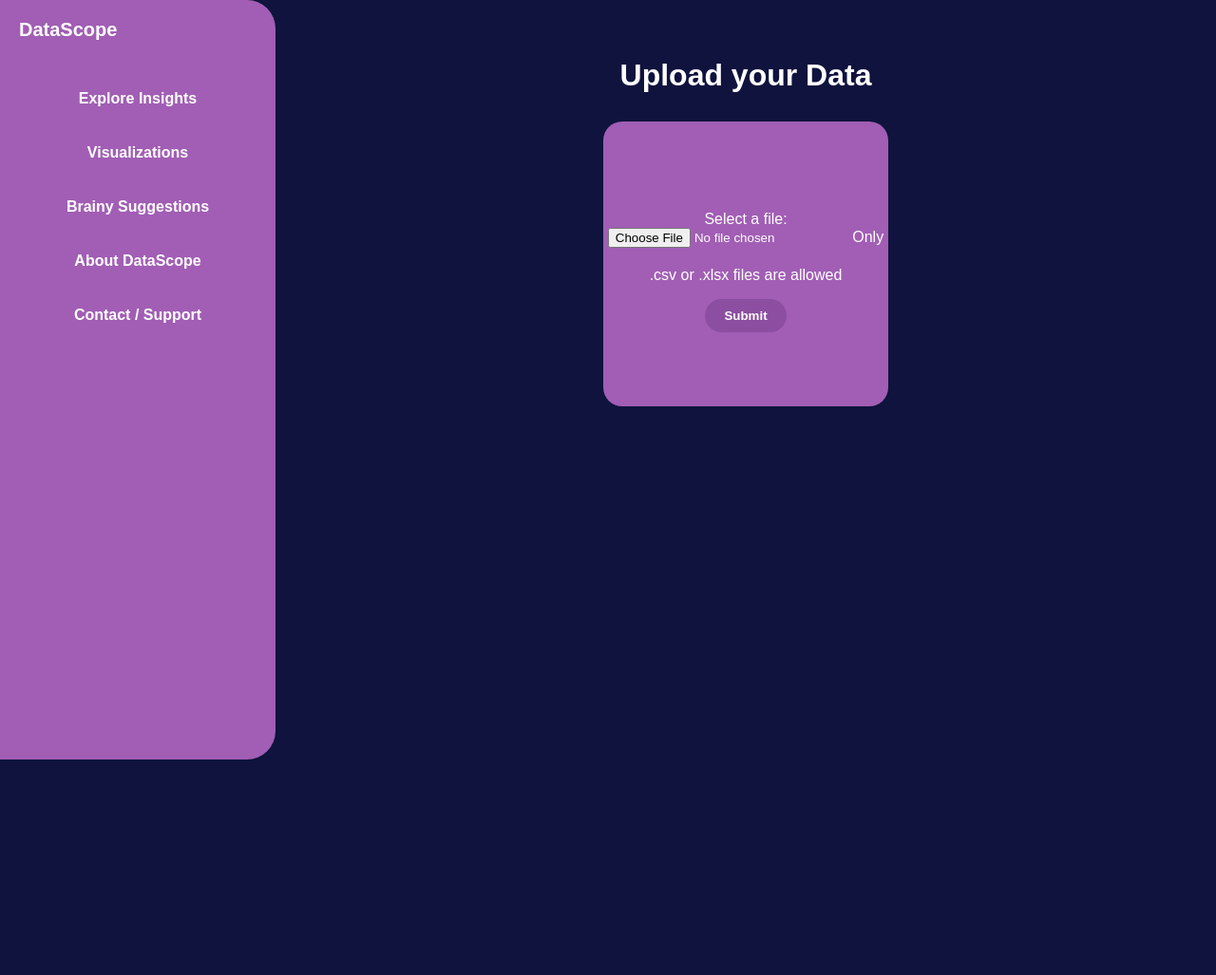
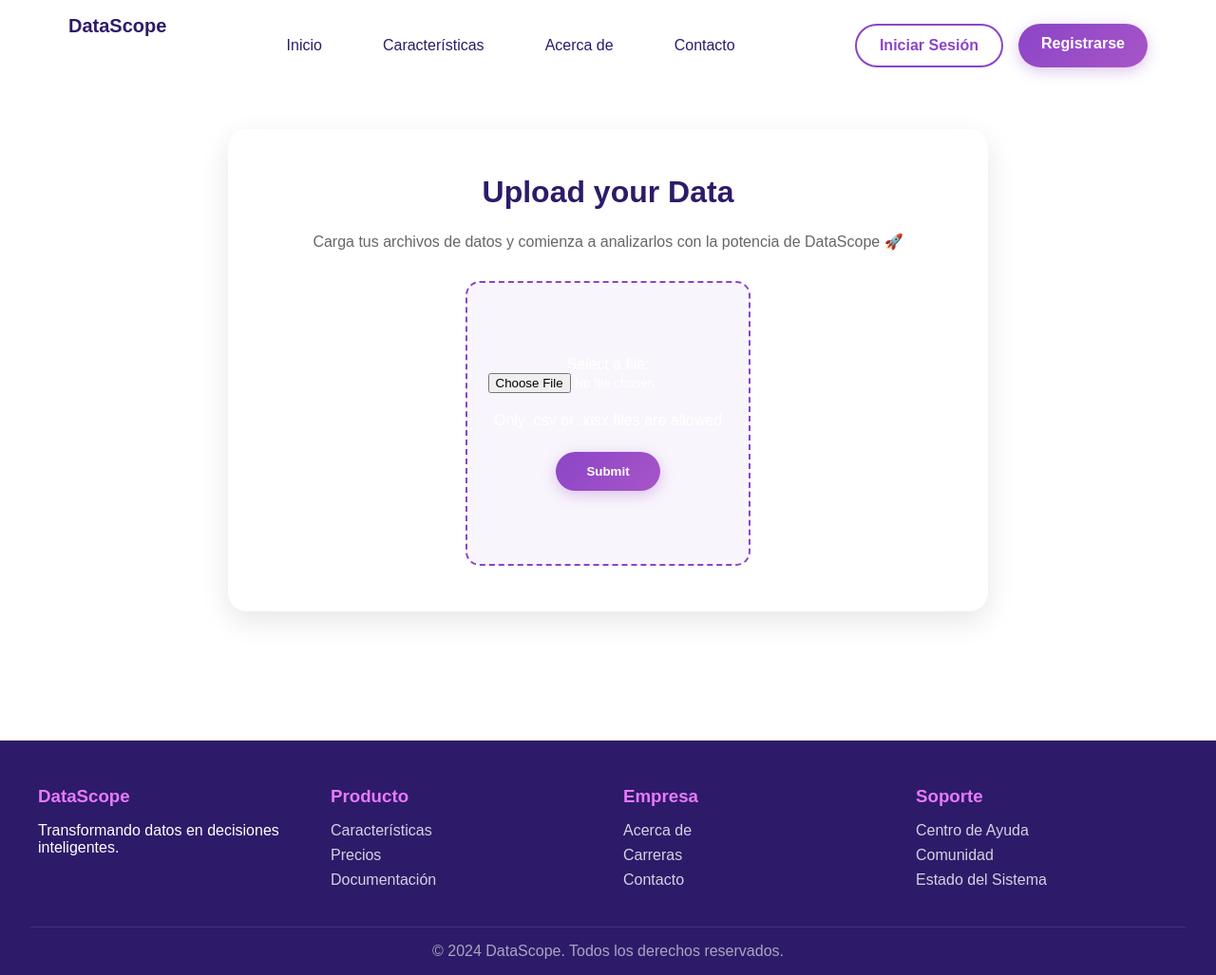
Before and after one commit to mariafer26/DataScope, a Django app: page /upload/ in a window 1280 px wide. Shown: the whole page at 95% size. Before the commit the page ends 800 px from the top, so only its background shows below. Run offline with Django 4.2, Linux system fonts and the light colour scheme.

Commit message:
Created Base & Extended Links with Style

```diff
--- /dev/null
+++ b/DataScope/Data/templates/base.html
@@ -0,0 +1,564 @@
+<!DOCTYPE html>
+<html lang="es">
+<head>
+    <meta charset="UTF-8">
+    <meta name="viewport" content="width=device-width, initial-scale=1.0">
+    <title>{% block title %}DataScope - Your data, smarter{% endblock %}</title>
+    <style>
+        * {
+            margin: 0;
+            padding: 0;
+            box-sizing: border-box;
+        }
+
+        body {
+            font-family: 'Inter', -apple-system, BlinkMacSystemFont, 'Segoe UI', Roboto, sans-serif;
+            overflow-x: hidden;
+        }
+
+        /* Header */
+        .header {
+            position: fixed;
+            top: 0;
+            width: 100%;
+            z-index: 1000;
+            background: rgba(255, 255, 255, 0.95);
+            backdrop-filter: blur(20px);
+            border-bottom: 1px solid rgba(255, 255, 255, 0.1);
+            padding: 1rem 0;
+            transition: all 0.3s ease;
+        }
+
+        .nav-container {
+            max-width: 1200px;
+            margin: 0 auto;
+            display: flex;
+            justify-content: space-between;
+            align-items: center;
+            padding: 0 2rem;
+        }
+
+        .logo {
+            font-size: 1.8rem;
+            font-weight: 800;
+            color: #2D1B69;
+            text-decoration: none;
+        }
+
+        .nav-links {
+            display: flex;
+            gap: 2rem;
+            list-style: none;
+        }
+
+        .nav-links a {
+            text-decoration: none;
+            color: #2D1B69;
+            font-weight: 500;
+            transition: all 0.3s ease;
+            padding: 0.5rem 1rem;
+            border-radius: 8px;
+        }
+
+        .nav-links a:hover {
+            background: rgba(139, 69, 199, 0.1);
+            color: #8B45C7;
+        }
+
+        .auth-buttons {
+            display: flex;
+            gap: 1rem;
+        }
+
+        .btn-login {
+            padding: 0.75rem 1.5rem;
+            border: 2px solid #8B45C7;
+            background: transparent;
+            color: #8B45C7;
+            text-decoration: none;
+            border-radius: 25px;
+            font-weight: 600;
+            transition: all 0.3s ease;
+        }
+
+        .btn-login:hover {
+            background: #8B45C7;
+            color: white;
+            transform: translateY(-2px);
+        }
+
+        .btn-register {
+            padding: 0.75rem 1.5rem;
+            background: linear-gradient(135deg, #8B45C7, #A855C7);
+            color: white;
+            text-decoration: none;
+            border-radius: 25px;
+            font-weight: 600;
+            transition: all 0.3s ease;
+            box-shadow: 0 4px 15px rgba(139, 69, 199, 0.3);
+        }
+
+        .btn-register:hover {
+            transform: translateY(-2px);
+            box-shadow: 0 6px 20px rgba(139, 69, 199, 0.4);
+        }
+
+        /* Hero Section */
+        .hero {
+            min-height: 100vh;
+            background: linear-gradient(135deg, #8B45C7 0%, #A855C7 50%, #2D1B69 100%);
+            position: relative;
+            display: flex;
+            align-items: center;
+            overflow: hidden;
+        }
+
+        .hero::before {
+            content: '';
+            position: absolute;
+            top: 0;
+            left: 0;
+            right: 0;
+            bottom: 0;
+            background: radial-gradient(circle at 20% 80%, rgba(255, 255, 255, 0.1) 0%, transparent 50%),
+                        radial-gradient(circle at 80% 20%, rgba(255, 255, 255, 0.1) 0%, transparent 50%);
+        }
+
+        .hero-content {
+            max-width: 1200px;
+            margin: 0 auto;
+            padding: 2rem;
+            display: grid;
+            grid-template-columns: 1fr 1fr;
+            gap: 4rem;
+            align-items: center;
+            position: relative;
+            z-index: 2;
+        }
+
+        .hero-text {
+            color: white;
+        }
+
+        .hero-title {
+            font-size: clamp(3rem, 8vw, 6rem);
+            font-weight: 900;
+            line-height: 0.9;
+            margin-bottom: 1rem;
+            background: linear-gradient(45deg, #fff, #E879F9);
+            background-clip: text;
+            -webkit-background-clip: text;
+            -webkit-text-fill-color: transparent;
+            text-shadow: 0 0 30px rgba(255, 255, 255, 0.5);
+        }
+
+        .hero-subtitle {
+            font-size: 1.5rem;
+            margin-bottom: 2rem;
+            opacity: 0.9;
+            font-weight: 300;
+        }
+
+        .hero-cta {
+            display: flex;
+            gap: 1rem;
+            margin-top: 2rem;
+        }
+
+        .btn-primary {
+            padding: 1rem 2rem;
+            background: rgba(255, 255, 255, 0.2);
+            backdrop-filter: blur(10px);
+            color: white;
+            text-decoration: none;
+            border-radius: 50px;
+            font-weight: 600;
+            border: 1px solid rgba(255, 255, 255, 0.3);
+            transition: all 0.3s ease;
+            display: inline-flex;
+            align-items: center;
+            gap: 0.5rem;
+        }
+
+        .btn-primary:hover {
+            background: rgba(255, 255, 255, 0.3);
+            transform: translateY(-3px);
+            box-shadow: 0 10px 25px rgba(0, 0, 0, 0.2);
+        }
+
+        .btn-secondary {
+            padding: 1rem 2rem;
+            background: transparent;
+            color: white;
+            text-decoration: none;
+            border-radius: 50px;
+            font-weight: 600;
+            border: 2px solid rgba(255, 255, 255, 0.3);
+            transition: all 0.3s ease;
+        }
+
+        .btn-secondary:hover {
+            background: rgba(255, 255, 255, 0.1);
+            border-color: rgba(255, 255, 255, 0.6);
+        }
+
+        /* Hero Visual */
+        .hero-visual {
+            position: relative;
+            display: flex;
+            justify-content: center;
+            align-items: center;
+        }
+
+        .floating-cards-container {
+            display: flex;
+            flex-direction: column;
+            gap: 1.5rem;
+            justify-content: center;
+            align-items: flex-start;
+        }
+
+        .floating-card {
+            background: rgba(255, 255, 255, 0.1);
+            backdrop-filter: blur(20px);
+            border: 1px solid rgba(255, 255, 255, 0.2);
+            border-radius: 20px;
+            padding: 1.5rem;
+            width: 300px;
+            height: 150px;
+            display: flex;
+            align-items: center;
+            gap: 1rem;
+            animation: float 6s ease-in-out infinite;
+        }
+
+        .floating-card:nth-child(1) {
+            animation-delay: 0s;
+        }
+
+        .floating-card:nth-child(2) {
+            animation-delay: -2s;
+        }
+
+        .floating-card:nth-child(3) {
+            animation-delay: -4s;
+        }
+
+        .card-content {
+            flex: 1;
+        }
+
+        @keyframes float {
+            0%, 100% { transform: translateY(0px); }
+            50% { transform: translateY(-20px); }
+        }
+
+        .card-icon {
+            width: 60px;
+            height: 60px;
+            background: linear-gradient(135deg, #E879F9, #C084FC);
+            border-radius: 12px;
+            display: flex;
+            align-items: center;
+            justify-content: center;
+            font-size: 1.5rem;
+            flex-shrink: 0;
+        }
+
+        .card-title {
+            color: white;
+            font-weight: 700;
+            margin-bottom: 0.5rem;
+            font-size: 1.2rem;
+        }
+
+        .card-description {
+            color: rgba(255, 255, 255, 0.8);
+            font-size: 0.9rem;
+            line-height: 1.4;
+        }
+
+        /* Main Content */
+        .main-content {
+            position: relative;
+            background: white;
+            z-index: 1;
+        }
+
+        /* Features Section */
+        .features {
+            padding: 5rem 2rem;
+            max-width: 1200px;
+            margin: 0 auto;
+        }
+
+        .section-title {
+            text-align: center;
+            font-size: 2.5rem;
+            font-weight: 800;
+            color: #2D1B69;
+            margin-bottom: 3rem;
+        }
+
+        .features-grid {
+            display: grid;
+            grid-template-columns: repeat(auto-fit, minmax(300px, 1fr));
+            gap: 2rem;
+        }
+
+        .feature-card {
+            background: white;
+            border-radius: 20px;
+            padding: 2rem;
+            text-align: center;
+            box-shadow: 0 10px 30px rgba(139, 69, 199, 0.1);
+            transition: all 0.3s ease;
+            border: 1px solid rgba(139, 69, 199, 0.1);
+        }
+
+        .feature-card:hover {
+            transform: translateY(-10px);
+            box-shadow: 0 20px 40px rgba(139, 69, 199, 0.2);
+        }
+
+        .feature-icon {
+            width: 80px;
+            height: 80px;
+            background: linear-gradient(135deg, #8B45C7, #A855C7);
+            border-radius: 20px;
+            display: flex;
+            align-items: center;
+            justify-content: center;
+            margin: 0 auto 1.5rem;
+            font-size: 2rem;
+            color: white;
+        }
+
+        .feature-title {
+            font-size: 1.5rem;
+            font-weight: 700;
+            color: #2D1B69;
+            margin-bottom: 1rem;
+        }
+
+        .feature-description {
+            color: #666;
+            line-height: 1.6;
+        }
+
+        /* Footer */
+        .footer {
+            background: #2D1B69;
+            color: white;
+            padding: 3rem 2rem 1rem;
+        }
+
+        .footer-content {
+            max-width: 1200px;
+            margin: 0 auto;
+            display: grid;
+            grid-template-columns: repeat(auto-fit, minmax(250px, 1fr));
+            gap: 2rem;
+        }
+
+        .footer-section h3 {
+            margin-bottom: 1rem;
+            color: #E879F9;
+        }
+
+        .footer-section a {
+            color: rgba(255, 255, 255, 0.8);
+            text-decoration: none;
+            display: block;
+            margin-bottom: 0.5rem;
+            transition: color 0.3s ease;
+        }
+
+        .footer-section a:hover {
+            color: #E879F9;
+        }
+
+        .footer-bottom {
+            border-top: 1px solid rgba(255, 255, 255, 0.1);
+            margin-top: 2rem;
+            padding-top: 1rem;
+            text-align: center;
+            color: rgba(255, 255, 255, 0.6);
+        }
+
+        /* Responsive */
+        @media (max-width: 768px) {
+            .hero-content {
+                grid-template-columns: 1fr;
+                text-align: center;
+            }
+
+            .nav-links {
+                display: none;
+            }
+
+            .hero-visual {
+                margin-top: 2rem;
+            }
+
+            .floating-cards-container {
+                flex-direction: column;
+                gap: 1rem;
+            }
+
+            .floating-card {
+                width: 100%;
+                max-width: 280px;
+            }
+        }
+    </style>
+    {% block extra_css %}{% endblock %}
+</head>
+<body>
+    <!-- Header -->
+    <header class="header">
+        <div class="nav-container">
+            <a href="{% url 'home' %}" class="logo">DataScope</a>
+            <nav>
+                <ul class="nav-links">
+                    <li><a href="{% url 'home' %}">Inicio</a></li>
+                    <li><a href="#features">Características</a></li>
+                    <li><a href="#about">Acerca de</a></li>
+                    <li><a href="#contact">Contacto</a></li>
+                </ul>
+            </nav>
+            <div class="auth-buttons">
+                <a href="{% url 'login' %}" class="btn-login">Iniciar Sesión</a>
+                <a href="{% url 'register' %}" class="btn-register">Registrarse</a>
+            </div>
+        </div>
+    </header>
+
+    <!-- Main Content -->
+    <main class="main-content">
+        {% block content %}
+        <!-- Hero Section -->
+        <section class="hero">
+            <div class="hero-content">
+                <div class="hero-text">
+                    <h1 class="hero-title">Data<br>Scope</h1>
+                    <p class="hero-subtitle">Your data, smarter</p>
+                    <p style="opacity: 0.8; margin-bottom: 2rem;">Transforma tus datos en insights poderosos con nuestra plataforma de análisis inteligente.</p>
+
+
+                </div>
+
+                <div class="hero-visual">
+                    <div class="floating-cards-container">
+                        <div class="floating-card">
+                            <div class="card-icon">📊</div>
+                            <div class="card-content">
+                                <h3 class="card-title">Analytics</h3>
+                                <p class="card-description">Visualiza tus datos con gráficos interactivos y dashboards personalizables</p>
+                            </div>
+                        </div>
+                        <div class="floating-card">
+                            <div class="card-icon">🤖</div>
+                            <div class="card-content">
+                                <h3 class="card-title">AI Insights</h3>
+                                <p class="card-description">Descubre patrones ocultos con inteligencia artificial</p>
+                            </div>
+                        </div>
+                        <div class="floating-card">
+                            <div class="card-icon">⚡</div>
+                            <div class="card-content">
+                                <h3 class="card-title">Real-time</h3>
+                                <p class="card-description">Datos actualizados en tiempo real</p>
+                            </div>
+                        </div>
+                    </div>
+                </div>
+            </div>
+        </section>
+
+        <!-- Features Section -->
+        <section id="features" class="features">
+            <h2 class="section-title">Características Principales</h2>
+            <div class="features-grid">
+                <div class="feature-card">
+                    <div class="feature-icon">📈</div>
+                    <h3 class="feature-title">Análisis Avanzado</h3>
+                    <p class="feature-description">Herramientas de análisis potentes para extraer insights valiosos de tus datos.</p>
+                </div>
+                <div class="feature-card">
+                    <div class="feature-icon">🔄</div>
+                    <h3 class="feature-title">Integración Fácil</h3>
+                    <p class="feature-description">Conecta todas tus fuentes de datos en una sola plataforma unificada.</p>
+                </div>
+                <div class="feature-card">
+                    <div class="feature-icon">🛡️</div>
+                    <h3 class="feature-title">Seguridad Total</h3>
+                    <p class="feature-description">Protección de nivel empresarial para mantener tus datos seguros.</p>
+                </div>
+            </div>
+        </section>
+        {% endblock %}
+    </main>
+
+    <!-- Footer -->
+    <footer class="footer">
+        <div class="footer-content">
+            <div class="footer-section">
+                <h3>DataScope</h3>
+                <p>Transformando datos en decisiones inteligentes.</p>
+            </div>
+            <div class="footer-section">
+                <h3>Producto</h3>
+                <a href="#features">Características</a>
+                <a href="#pricing">Precios</a>
+                <a href="#docs">Documentación</a>
+            </div>
+            <div class="footer-section">
+                <h3>Empresa</h3>
+                <a href="#about">Acerca de</a>
+                <a href="#careers">Carreras</a>
+                <a href="#contact">Contacto</a>
+            </div>
+            <div class="footer-section">
+                <h3>Soporte</h3>
+                <a href="#help">Centro de Ayuda</a>
+                <a href="#community">Comunidad</a>
+                <a href="#status">Estado del Sistema</a>
+            </div>
+        </div>
+        <div class="footer-bottom">
+            <p>&copy; 2024 DataScope. Todos los derechos reservados.</p>
+        </div>
+    </footer>
+
+    {% block extra_js %}{% endblock %}
+
+    <script>
+        // Smooth scrolling for anchor links
+        document.querySelectorAll('a[href^="#"]').forEach(anchor => {
+            anchor.addEventListener('click', function (e) {
+                e.preventDefault();
+                const target = document.querySelector(this.getAttribute('href'));
+                if (target) {
+                    target.scrollIntoView({
+                        behavior: 'smooth',
+                        block: 'start'
+                    });
+                }
+            });
+        });
+
+        // Header scroll effect
+        window.addEventListener('scroll', () => {
+            const header = document.querySelector('.header');
+            if (window.scrollY > 100) {
+                header.style.background = 'rgba(255, 255, 255, 0.98)';
+                header.style.boxShadow = '0 2px 20px rgba(0, 0, 0, 0.1)';
+            } else {
+                header.style.background = 'rgba(255, 255, 255, 0.95)';
+                header.style.boxShadow = 'none';
+            }
+        });
+    </script>
+</body>
+</html>
--- a/DataScope/Data/templates/upload.html
+++ b/DataScope/Data/templates/upload.html
@@ -1,29 +1,73 @@
+{% extends "base.html" %}
 {% load static %}
-<!DOCTYPE html>
-<html lang="en">
-<head>
-    <meta charset="UTF-8">
-    <meta name="viewport" content="width=device-width, initial-scale=1.0">
-    <title>Upload your Data</title>
+
+{% block title %}Upload Data - DataScope{% endblock %}
+
+{% block extra_css %}
 <link rel="stylesheet" href="{% static 'css/upload.css' %}">
-</head>
-<body>
-    <div class="container">
-        <!-- Menú lateral -->
-        <div class="sidebar">
-            <div class="logo">DataScope</div>
-            <nav>
-                <a href="#">Explore Insights</a>
-                <a href="#">Visualizations</a>
-                <a href="#">Brainy Suggestions</a>
-                <a href="#">About DataScope</a>
-                <a href="#">Contact / Support</a>
-            </nav>
-        </div>
+<style>
+    .upload-container {
+        max-width: 800px;
+        margin: 6rem auto;
+        padding: 3rem;
+        background: #fff;
+        border-radius: 20px;
+        box-shadow: 0 10px 30px rgba(0,0,0,0.1);
+        text-align: center;
+    }
 
-        <!-- Contenido principal -->
-        <div class="main-content">
+    .upload-container h1 {
+        font-size: 2rem;
+        font-weight: 800;
+        color: #2D1B69;
+        margin-bottom: 1.5rem;
+    }
+
+    .upload-box {
+        border: 2px dashed #8B45C7;
+        border-radius: 15px;
+        padding: 2rem;
+        background: rgba(139, 69, 199, 0.05);
+        transition: all 0.3s ease;
+    }
+
+    .upload-box:hover {
+        background: rgba(139, 69, 199, 0.1);
+        transform: translateY(-3px);
+    }
+
+    .upload-box form {
+        display: flex;
+        flex-direction: column;
+        gap: 1.5rem;
+        align-items: center;
+    }
+
+    .submit-btn {
+        padding: 0.8rem 2rem;
+        background: linear-gradient(135deg, #8B45C7, #A855C7);
+        color: white;
+        border: none;
+        border-radius: 30px;
+        font-weight: 600;
+        cursor: pointer;
+        transition: all 0.3s ease;
+        box-shadow: 0 4px 15px rgba(139, 69, 199, 0.3);
+    }
+
+    .submit-btn:hover {
+        transform: translateY(-2px);
+        box-shadow: 0 6px 20px rgba(139, 69, 199, 0.4);
+    }
+</style>
+{% endblock %}
+
+{% block content %}
+<section class="upload-container">
     <h1>Upload your Data</h1>
+    <p style="margin-bottom: 2rem; color: #666;">
+        Carga tus archivos de datos y comienza a analizarlos con la potencia de DataScope 🚀
+    </p>
     <div class="upload-box">
         <form method="POST" enctype="multipart/form-data">
             {% csrf_token %}
@@ -31,7 +75,11 @@
             <button type="submit" class="submit-btn">Submit</button>
         </form>
     </div>
-        </div>
-    </div>
-</body>
-</html>
+</section>
+{% endblock %}
+
+{% block extra_js %}
+<script>
+    console.log("Upload page loaded successfully.");
+</script>
+{% endblock %}
--- a/DataScope/Data/views.py
+++ b/DataScope/Data/views.py
@@ -1,10 +1,20 @@
 from django.shortcuts import render
-
 from django.shortcuts import render
 from django.contrib import messages
 from .forms import UploadFileForm
+from django.shortcuts import render, redirect
+from django.contrib.auth import authenticate, login
+from django.contrib.auth.forms import AuthenticationForm, UserCreationForm
 import os
 import pandas as pd
+
+def home(request):
+    return render(request, 'base.html')
+
+def login_view(request):
+    return render(request, 'login.html')
+def register_view(request):
+    return render(request, 'register.html')
 
 def upload_file_view(request):
     if request.method == "POST":
--- a/DataScope/DataScope/settings.py
+++ b/DataScope/DataScope/settings.py
@@ -56,7 +56,7 @@
 TEMPLATES = [
     {
         "BACKEND": "django.template.backends.django.DjangoTemplates",
-        "DIRS": [],
+        "DIRS": [BASE_DIR / 'Data' / 'templates'],
         "APP_DIRS": True,
         "OPTIONS": {
             "context_processors": [
--- a/DataScope/DataScope/urls.py
+++ b/DataScope/DataScope/urls.py
@@ -21,7 +21,11 @@
 from Data import views
 
 urlpatterns = [
-    path("admin/", admin.site.urls), path('upload/', views.upload_file_view, name='upload_file'),
+    path('', views.home, name='home'),
+    path("admin/", admin.site.urls),
+    path('login/', views.login_view, name='login'),
+    path('register/', views.register_view, name='register'),
+    path('upload/', views.upload_file_view, name='upload_file'),
 ]
 
 if settings.DEBUG:
```
Also changed, not shown: DataScope/Data/templates/login.html (added, +31 -0 lines), DataScope/Data/templates/register.html (added, +31 -0 lines). Lines whose indentation alone changed are shown as unchanged.
